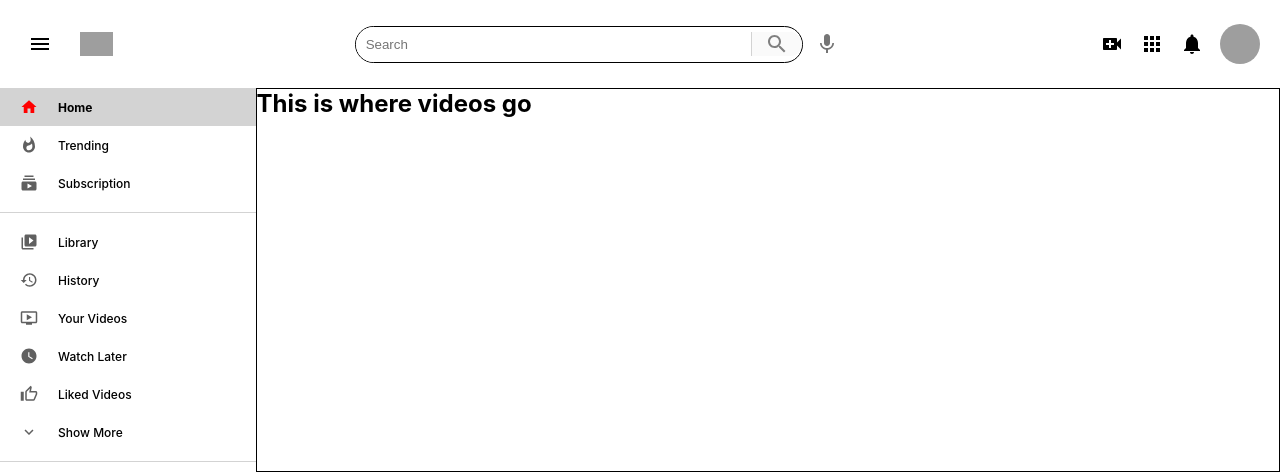
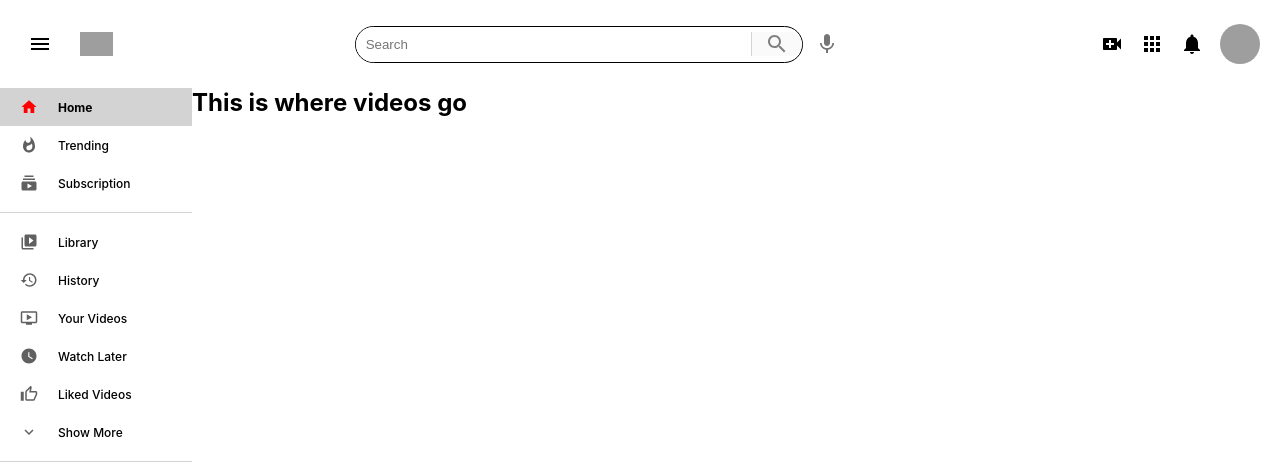
Before and after one commit to ratnakar5938/Youtube-clone, a React (Create React App) app: page / in a window 1280 px wide. Shown: the top 476 px of the page. Built offline with nearby package versions, Linux system fonts and the light colour scheme; grey boxes are pictures that could not be loaded.

Commit message:
fix: ratio of sidebar

```diff
--- a/src/RecommendedVideos.jsx
+++ b/src/RecommendedVideos.jsx
@@ -5,8 +5,8 @@ import React from "react";
 import styled from "styled-components";
 
 const RecommendedContainer = styled.div`
-    flex: 0.8;
-    border: 1px solid black;
+    flex: 0.85;
+    /* border: 1px solid black; */
 
     @media (max-width: 760px) {
         flex: 1;
--- a/src/Sidebar.jsx
+++ b/src/Sidebar.jsx
@@ -19,7 +19,7 @@ import {
 import SidebarRow from "./SidebarRow";
 
 const SidebarContainer = styled.div`
-    flex: 0.2;
+    flex: 0.15;
 
     & > hr {
         height: 1px;
--- a/src/SidebarRow.jsx
+++ b/src/SidebarRow.jsx
@@ -40,10 +40,6 @@ const SidebarRowContainer = styled.div`
         & > .sidebarRow__icon {
             color: red;
         }
-
-        & > ${SidebarRowTitle} {
-            font-weight: bold;
-        }
     }
 `;
 
```
